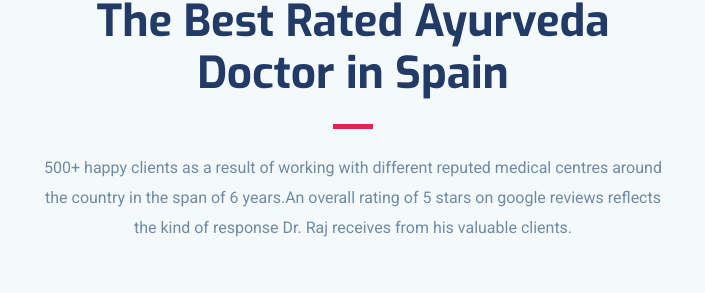
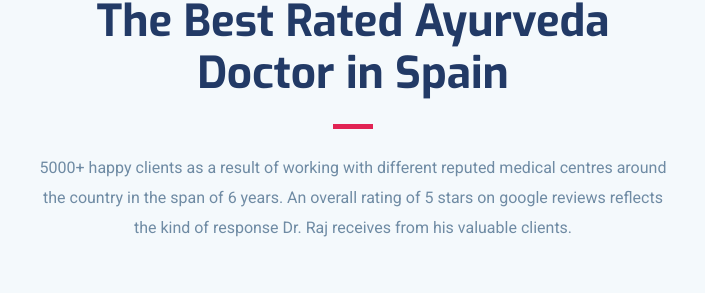
Before and after one commit to fuadaslam/Dr.DinuRaj, a plain HTML site: page index.html in a window 1280 px wide. Shown: the part 4278-4571 px from the top of the page, 287-992 px from the left. Drawn offline with Linux system fonts and the light colour scheme; some packages are replaced by stand-ins of ours; a script that the page names is missing.

Commit message:
content upadate

```diff
--- a/index.html
+++ b/index.html
@@ -528,8 +528,8 @@ FACEBOOK:https://fuadaslam.github.io/Dr.DinuRaj/
 					<div class="section-title text-center">
 						<h2>The Best Rated Ayurveda Doctor in Spain</h2>
 						<div class="divider mx-auto my-4"></div>
-						<p>500+ happy clients as a result of working with different reputed medical centres around the
-							country in the span of 6 years.An overall rating of 5 stars on google reviews reflects the
+						<p>5000+ happy clients as a result of working with different reputed medical centres around the
+							country in the span of 6 years. An overall rating of 5 stars on google reviews reflects the
 							kind of response Dr. Raj receives from his valuable clients.</p>
 					</div>
 				</div>
```
